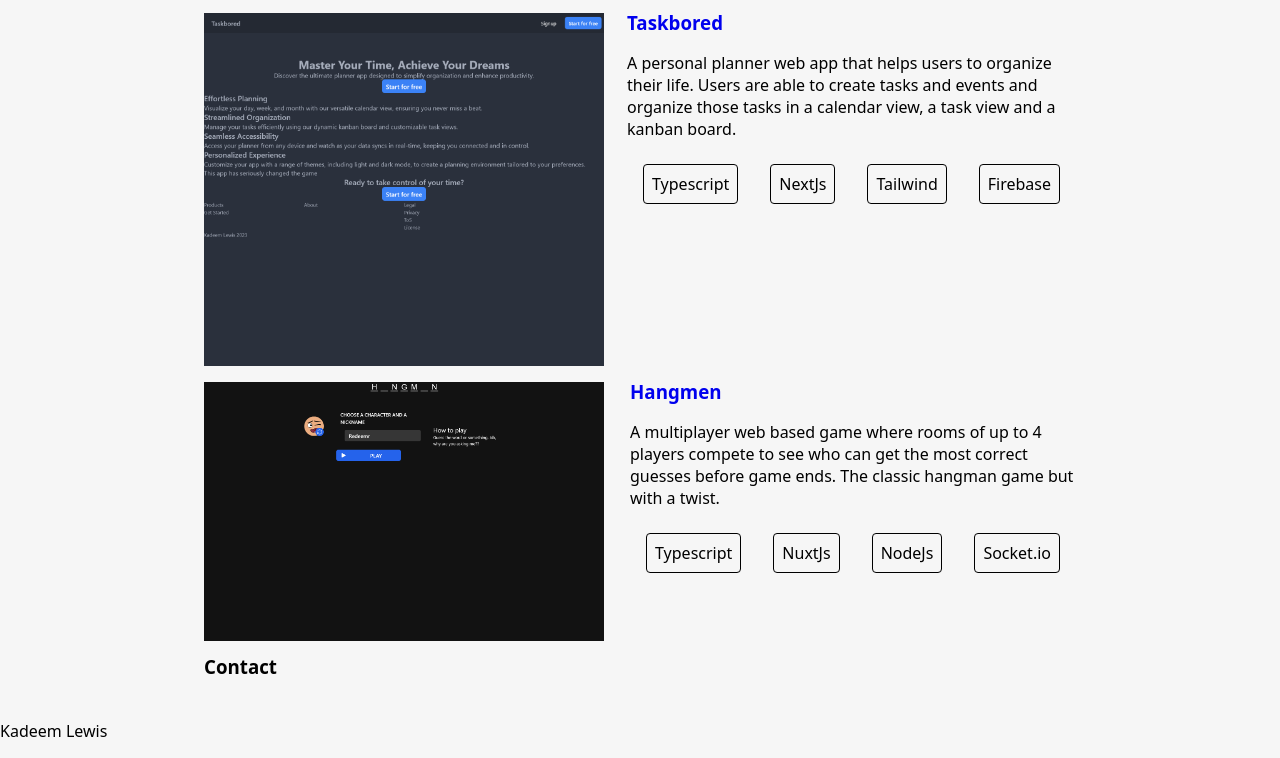
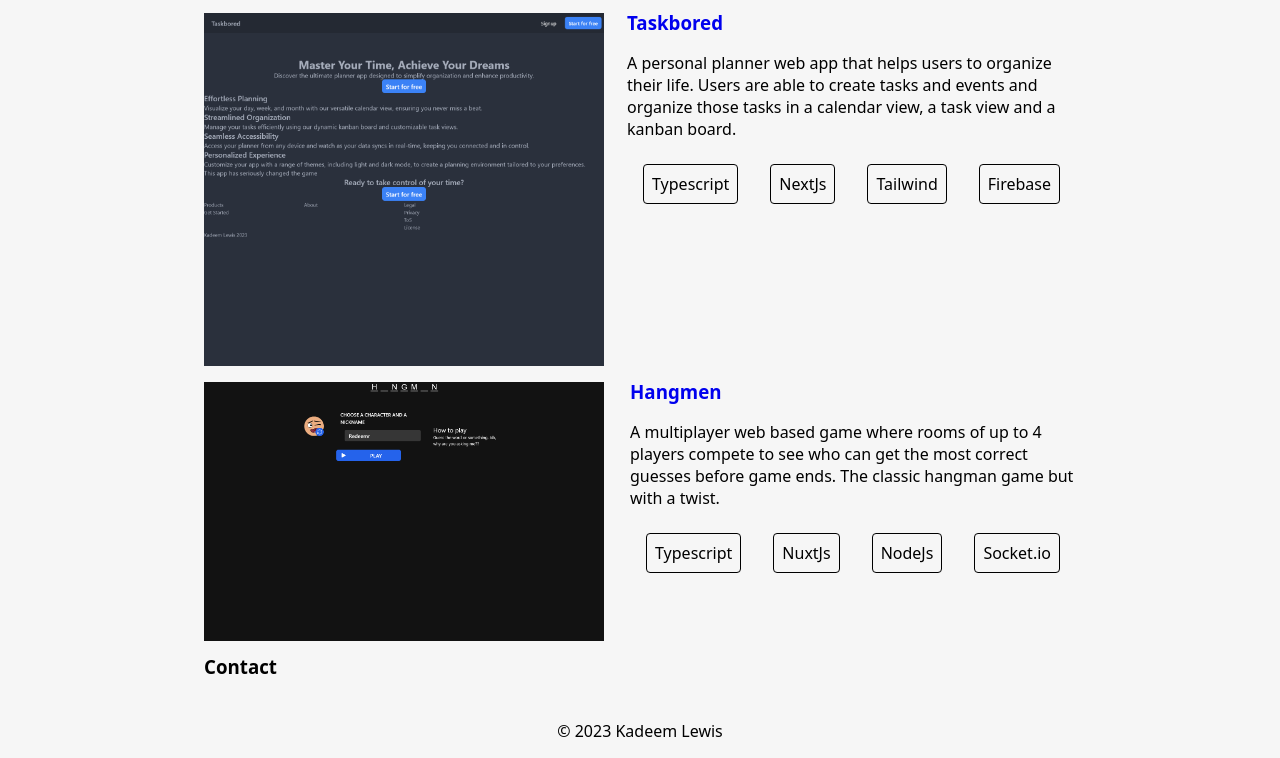
Before and after one commit to kadeem-lewis/portfolio, an Astro site: page / in a window 1280 px wide. Shown: the part 906-1664 px from the top of the page. Built offline with nearby package versions, Linux system fonts and the light colour scheme; Astro itself is replaced by a stand-in of ours; some icons are missing.

Commit message:
Update Footer component with copyright and center alignment

```diff
--- a/src/components/Footer.astro
+++ b/src/components/Footer.astro
@@ -1,3 +1,8 @@
 <footer>
-  <p>Kadeem Lewis</p>
+  <p>© 2023 Kadeem Lewis</p>
 </footer>
+<style lang="scss">
+  footer {
+    text-align: center;
+  }
+</style>
```
